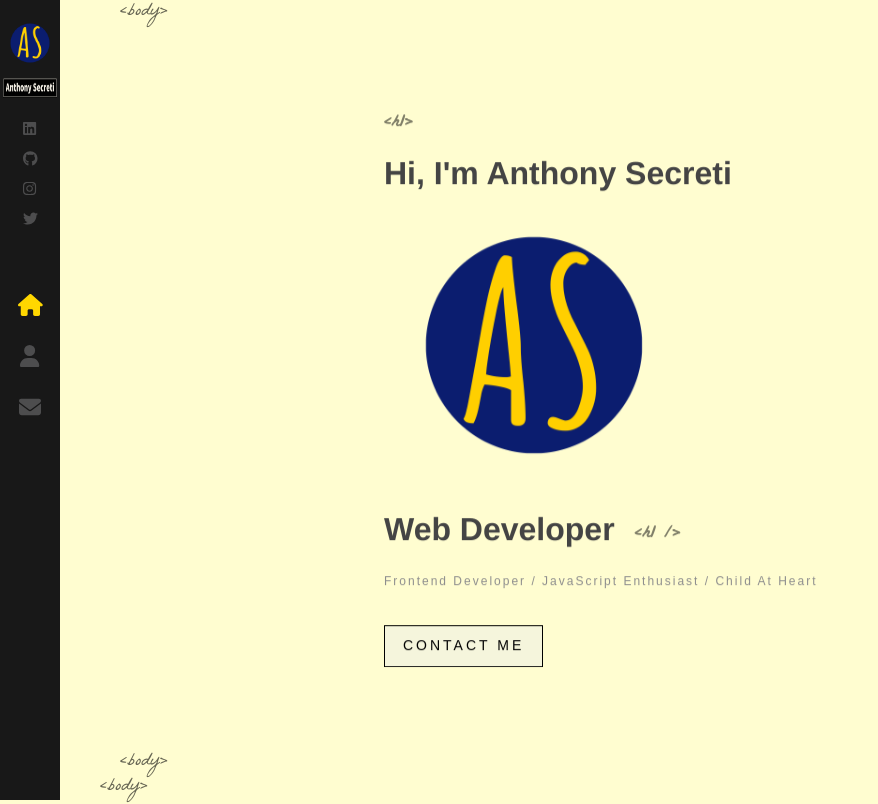
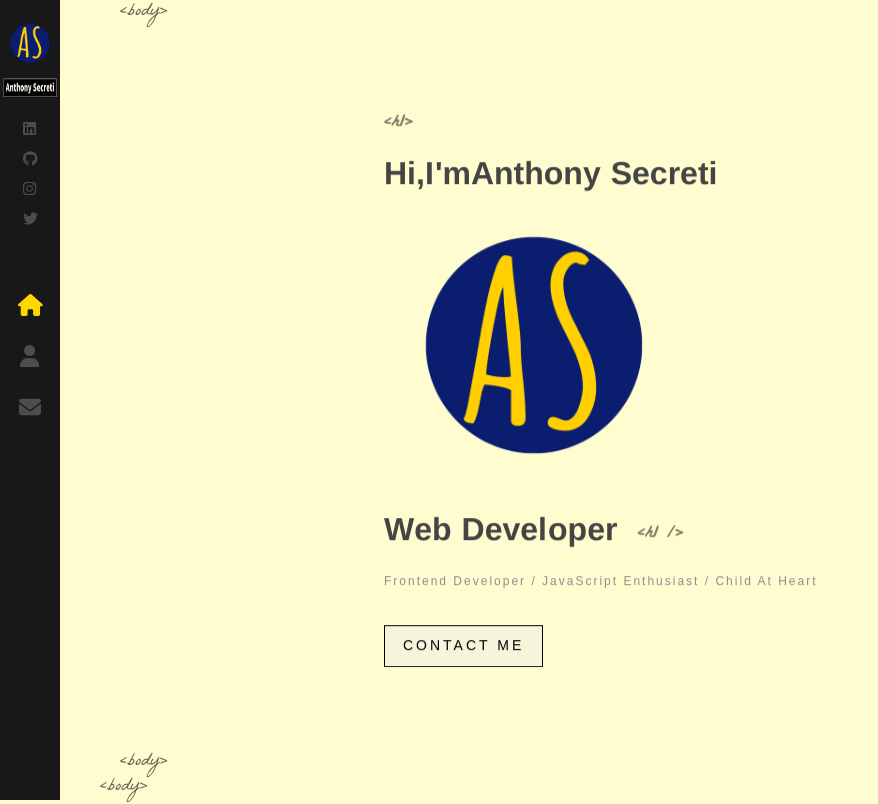
Before and after one commit to mranthonys/failedsite, a React (Create React App) app: page / in a window 1280 px wide. Shown: the whole page, without its empty margins (0-878 px from the left). Built offline with nearby package versions, Linux system fonts and the light colour scheme.

Commit message:
Animation attempt 2

```diff
--- a/src/components/LetterAnimation/index.scss
+++ b/src/components/LetterAnimation/index.scss
@@ -0,0 +1,24 @@
+.text-animate {
+    display: inline-block;
+    opacity: 0;
+    animation: bounceIn 1s 1s;
+    animation-fill-mode: forwards;
+    min-width: 10px;
+}
+
+.text-animate-hover {
+    min-width: 10px;
+    display: inline-block;
+    animation-fill-mode: both;
+
+    &:hover {
+        animation: rubberBand 1s;
+        color: #ffd700;
+    }
+}
+
+@for $i from 1 through 35 {
+    .text-animate._#{$i} {
+        animation-delay: calc($i / 10)s;
+    }
+}
```
